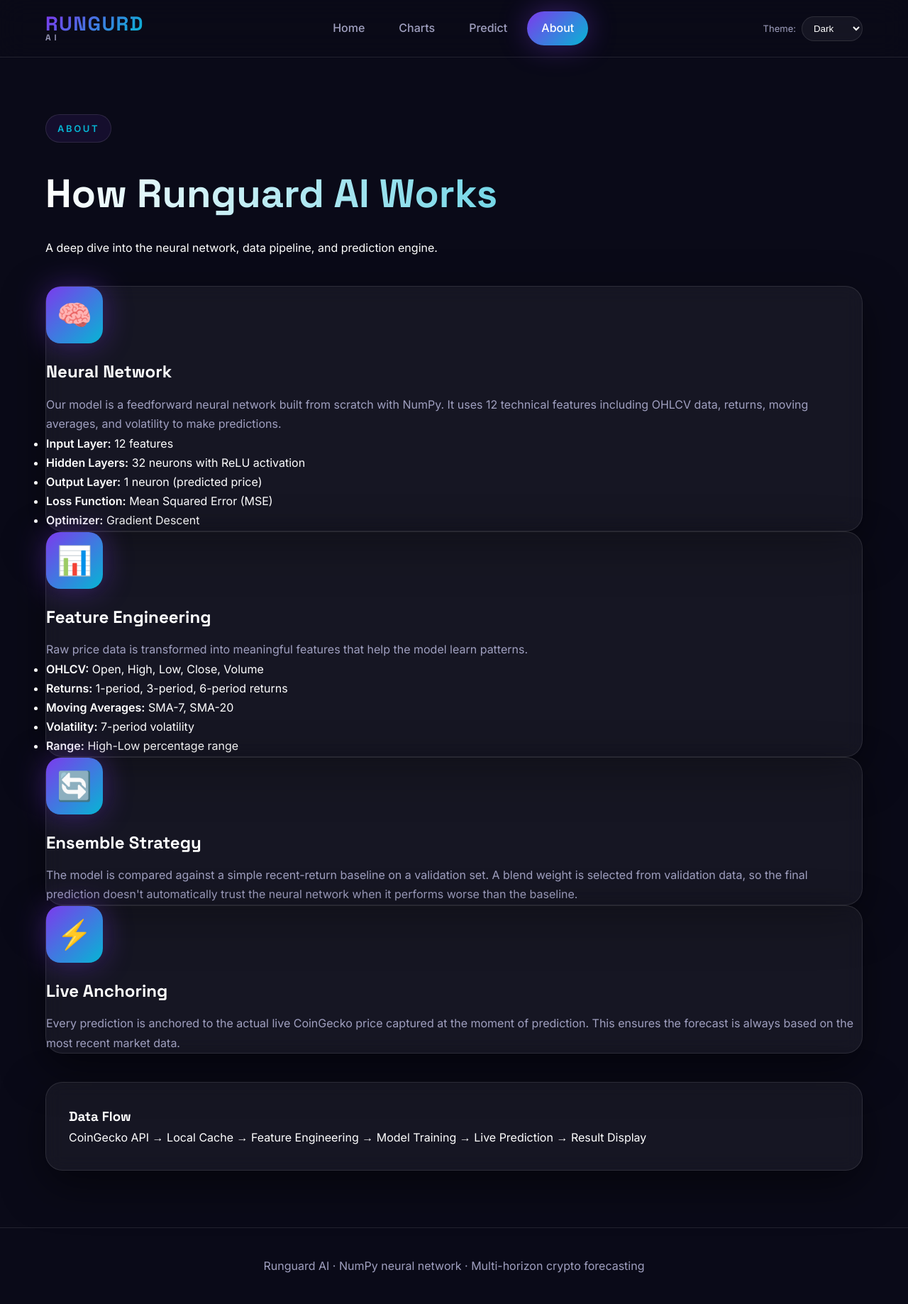
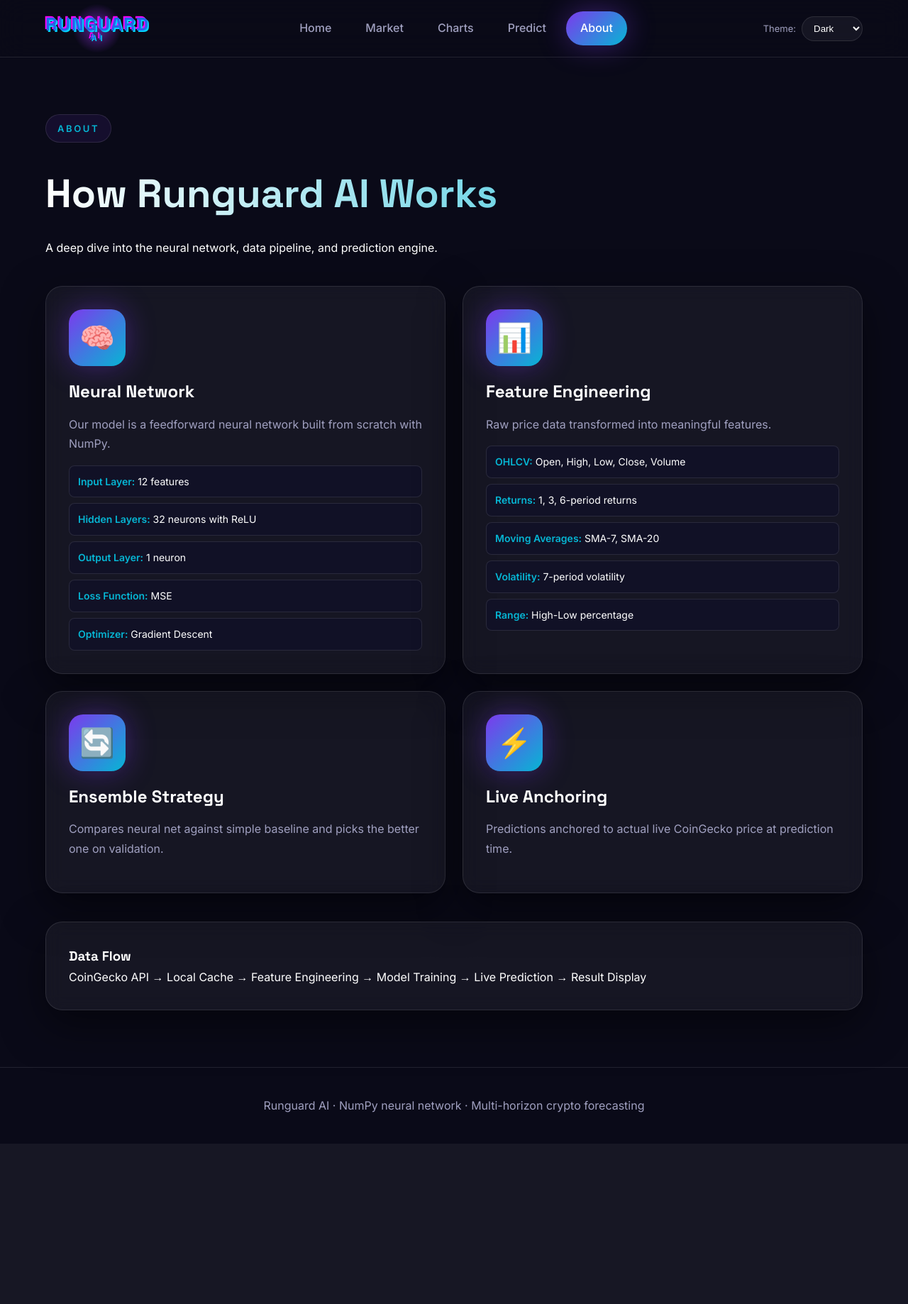
Before and after one commit to ayomideibigbemi00-tech/runguard-ai, a FastAPI app: page /about in a window 1280 px wide. Shown: the whole page at 71% size. After the commit the page ends 1612 px from the top, so only its background shows below. Run offline with FastAPI, Linux system fonts and the light colour scheme.

Commit message:
Add Market page, fix About layout, add 24h change

```diff
--- a/app/main.py
+++ b/app/main.py
@@ -34,6 +34,11 @@
 @app.get('/', response_class=HTMLResponse)
 def home(request: Request):
     return templates.TemplateResponse(request=request, name='index.html', context={**base_context(request), 'page': 'home'})
+
+
+@app.get('/market', response_class=HTMLResponse)
+def market_page(request: Request):
+    return templates.TemplateResponse(request=request, name='market.html', context={**base_context(request), 'page': 'market'})
 
 
 @app.get('/charts', response_class=HTMLResponse)
@@ -176,27 +181,22 @@
 
 @app.get('/api/movers')
 def api_movers():
-    """Get top gainers and losers in the last 24 hours."""
+    """Get top 5 gainers and losers based on 24h change."""
     try:
         prices = fetch_current_prices()
         if not prices:
             return {'gainers': [], 'losers': []}
 
-        # Sort by price change (we'll use the price as proxy since we don't have 24h change yet)
-        # In a real implementation, we'd fetch 24h change from the API
         coin_list = list(prices.values())
+        sorted_by_change = sorted(coin_list, key=lambda x: x.get('price_change_percentage_24h', 0), reverse=True)
+        gainers = sorted_by_change[:5]
+        losers = sorted_by_change[-5:]
 
-        # Sort by price (highest first for gainers, lowest for losers)
-        # For now, just return top 5 by price
-        sorted_coins = sorted(coin_list, key=lambda x: x['price'], reverse=True)
+        id_map = {v['symbol']: k for k, v in prices.items()}
+        gainers = [{**coin, 'id': id_map.get(coin['symbol'], '')} for coin in gainers]
+        losers = [{**coin, 'id': id_map.get(coin['symbol'], '')} for coin in losers]
 
-        gainers = sorted_coins[:5]
-        losers = sorted_coins[-5:]
-
-        return {
-            'gainers': [{'id': k, **v} for k, v in prices.items() if v['price'] >= sorted_coins[0]['price']][:5],
-            'losers': [{'id': k, **v} for k, v in prices.items() if v['price'] <= sorted_coins[-1]['price']][:5]
-        }
+        return {'gainers': gainers, 'losers': losers}
     except Exception as exc:
         raise HTTPException(status_code=502, detail=str(exc)) from exc
 
--- a/app/static/css/style.css
+++ b/app/static/css/style.css
@@ -15,6 +15,11 @@
   --radius-lg: 24px;
   --radius-sm: 10px;
   --transition: all 0.3s ease;
+
+  /* Logo Colors */
+  --neon-blue: #2563eb;
+  --neon-cyan: #00d4ff;
+  --neon-pink: #ff00ff;
 }
 
 html[data-theme="light"] {
@@ -68,6 +73,57 @@
 
 h1, h2, h3, .brand-logo { font-family: 'Space Grotesk', sans-serif; }
 
+/* ===== LOGO STYLES ===== */
+.brand {
+  text-decoration: none;
+  display: flex;
+  align-items: center;
+  position: relative;
+}
+
+.brand-logo {
+  display: flex;
+  flex-direction: column;
+  align-items: center;
+  line-height: 0.85;
+  position: relative;
+}
+
+.brand-logo::before {
+  content: '';
+  position: absolute;
+  top: 50%;
+  left: 50%;
+  transform: translate(-50%, -50%);
+  width: 70px;
+  height: 70px;
+  background: radial-gradient(circle, rgba(147, 51, 234, 0.6), transparent 70%);
+  border-radius: 50%;
+  z-index: -1;
+  pointer-events: none;
+}
+
+.logo-main {
+  font-size: 26px;
+  font-weight: 900;
+  letter-spacing: 0.05em;
+  color: var(--neon-blue);
+  text-shadow:
+    2px 2px 0 var(--neon-cyan),
+    -2px -2px 0 var(--neon-pink);
+}
+
+.logo-sub {
+  font-size: 12px;
+  font-weight: 900;
+  letter-spacing: 0.4em;
+  color: var(--neon-blue);
+  text-shadow:
+    2px 2px 0 var(--neon-cyan),
+    -2px -2px 0 var(--neon-pink);
+  margin-top: 2px;
+}
+
 /* ===== NAVBAR ===== */
 .nav-wrap {
   position: sticky; top: 0; z-index: 100;
@@ -80,15 +136,6 @@
   max-width: 1200px; margin: 0 auto; padding: 0 24px; height: 80px;
   display: flex; align-items: center; justify-content: space-between; gap: 24px;
 }
-
-.brand { text-decoration: none; }
-.brand-logo { display: flex; flex-direction: column; line-height: 0.85; }
-.logo-main {
-  font-size: 28px; font-weight: 700; letter-spacing: 0.05em;
-  background: linear-gradient(135deg, var(--accent), var(--accent-2));
-  -webkit-background-clip: text; -webkit-text-fill-color: transparent;
-}
-.logo-sub { font-size: 12px; font-weight: 600; letter-spacing: 0.4em; color: var(--text-secondary); margin-top: 2px; }
 
 .nav-links { display: flex; gap: 8px; }
 .nav-links a {
@@ -221,6 +269,57 @@
   height: 500px; position: relative;
 }
 
+/* ===== ABOUT PAGE ===== */
+.about-grid {
+  display: grid;
+  grid-template-columns: repeat(2, 1fr);
+  gap: 24px;
+  margin-top: 40px;
+}
+
+.about-card {
+  padding: 32px;
+  display: flex;
+  flex-direction: column;
+  height: 100%;
+}
+
+.about-card .icon {
+  margin-bottom: 16px;
+}
+
+.about-card h3 {
+  font-size: 24px;
+  margin-bottom: 12px;
+}
+
+.about-card p {
+  margin-bottom: 16px;
+  color: var(--text-secondary);
+  line-height: 1.7;
+}
+
+.feature-list {
+  list-style: none;
+  padding: 0;
+  margin: 0;
+  display: flex;
+  flex-direction: column;
+  gap: 8px;
+}
+
+.feature-list li {
+  padding: 10px 12px;
+  background: var(--bg-secondary);
+  border-radius: 8px;
+  font-size: 14px;
+  border: 1px solid var(--border);
+}
+
+.feature-list li strong {
+  color: var(--accent-2);
+}
+
 /* ===== FOOTER ===== */
 .footer { padding: 40px; text-align: center; color: var(--text-secondary); border-top: 1px solid var(--border); }
 
--- a/app/static/js/app.js
+++ b/app/static/js/app.js
@@ -11,7 +11,42 @@
   });
 })();
 
-// Top Movers (Home page)
+// Live Prices Table (Market page)
+document.addEventListener('DOMContentLoaded', function() {
+  const tableBody = document.getElementById('price-table-body');
+  if (!tableBody) return;
+
+  async function updatePrices() {
+    try {
+      const response = await fetch('/api/prices');
+      if (!response.ok) throw new Error('Failed to fetch prices');
+      const data = await response.json();
+      const prices = data.prices || {};
+
+      let html = '';
+      for (const [coinId, info] of Object.entries(prices)) {
+        const price = Number(info.price).toLocaleString(undefined, { maximumFractionDigits: 8 });
+        const change = info.price_change_percentage_24h;
+        const changeDisplay = change !== undefined ? Number(change).toFixed(2) + '%' : 'N/A';
+        const changeClass = change >= 0 ? 'positive' : 'negative';
+        html += `<tr>
+          <td>${info.name}</td>
+          <td>${info.symbol}</td>
+          <td>$${price}</td>
+          <td class="${changeClass}">${changeDisplay}</td>
+        </tr>`;
+      }
+      tableBody.innerHTML = html;
+    } catch (error) {
+      console.error('Error updating prices:', error);
+    }
+  }
+
+  updatePrices();
+  setInterval(updatePrices, 60000);
+});
+
+// Top Movers (Market page)
 document.addEventListener('DOMContentLoaded', function() {
   const gainersList = document.getElementById('gainers-list');
   const losersList = document.getElementById('losers-list');
@@ -25,18 +60,26 @@
 
       if (data.gainers && data.gainers.length > 0) {
         gainersList.innerHTML = data.gainers.map(coin => `
-          <tr><td>${coin.name} (${coin.symbol})</td><td class="positive">$${Number(coin.price).toLocaleString(undefined, {maximumFractionDigits: 8})}</td></tr>
+          <tr>
+            <td>${coin.name} (${coin.symbol})</td>
+            <td>$${Number(coin.price).toLocaleString(undefined, {maximumFractionDigits: 8})}</td>
+            <td class="positive">+${Number(coin.price_change_percentage_24h).toFixed(2)}%</td>
+          </tr>
         `).join('');
       }
 
       if (data.losers && data.losers.length > 0) {
         losersList.innerHTML = data.losers.map(coin => `
-          <tr><td>${coin.name} (${coin.symbol})</td><td class="negative">$${Number(coin.price).toLocaleString(undefined, {maximumFractionDigits: 8})}</td></tr>
+          <tr>
+            <td>${coin.name} (${coin.symbol})</td>
+            <td>$${Number(coin.price).toLocaleString(undefined, {maximumFractionDigits: 8})}</td>
+            <td class="negative">${Number(coin.price_change_percentage_24h).toFixed(2)}%</td>
+          </tr>
         `).join('');
       }
     } catch (error) {
-      gainersList.innerHTML = '<tr><td colspan="2">Unable to load</td></tr>';
-      losersList.innerHTML = '<tr><td colspan="2">Unable to load</td></tr>';
+      gainersList.innerHTML = '<tr><td colspan="3">Unable to load</td></tr>';
+      losersList.innerHTML = '<tr><td colspan="3">Unable to load</td></tr>';
     }
   }
   fetchMovers();
--- a/app/templates/about.html
+++ b/app/templates/about.html
@@ -1,49 +1,49 @@
 {% extends 'base.html' %}
 {% block title %}Runguard AI · About{% endblock %}
 {% block content %}
-<section class="page container">
-  <p class="eyebrow">ABOUT</p>
+<section class="page">
+  <p class="eyebrow">About</p>
   <h1>How Runguard AI Works</h1>
   <p class="lead">A deep dive into the neural network, data pipeline, and prediction engine.</p>
 
-  <div class="grid two" style="margin-top: 40px;">
-    <article>
+  <div class="about-grid">
+    <div class="panel about-card">
       <div class="icon">🧠</div>
       <h3>Neural Network</h3>
-      <p>Our model is a feedforward neural network built from scratch with NumPy. It uses 12 technical features including OHLCV data, returns, moving averages, and volatility to make predictions.</p>
-      <ul>
+      <p>Our model is a feedforward neural network built from scratch with NumPy.</p>
+      <ul class="feature-list">
         <li><strong>Input Layer:</strong> 12 features</li>
-        <li><strong>Hidden Layers:</strong> 32 neurons with ReLU activation</li>
-        <li><strong>Output Layer:</strong> 1 neuron (predicted price)</li>
-        <li><strong>Loss Function:</strong> Mean Squared Error (MSE)</li>
+        <li><strong>Hidden Layers:</strong> 32 neurons with ReLU</li>
+        <li><strong>Output Layer:</strong> 1 neuron</li>
+        <li><strong>Loss Function:</strong> MSE</li>
         <li><strong>Optimizer:</strong> Gradient Descent</li>
       </ul>
-    </article>
+    </div>
 
-    <article>
+    <div class="panel about-card">
       <div class="icon">📊</div>
       <h3>Feature Engineering</h3>
-      <p>Raw price data is transformed into meaningful features that help the model learn patterns.</p>
-      <ul>
+      <p>Raw price data transformed into meaningful features.</p>
+      <ul class="feature-list">
         <li><strong>OHLCV:</strong> Open, High, Low, Close, Volume</li>
-        <li><strong>Returns:</strong> 1-period, 3-period, 6-period returns</li>
+        <li><strong>Returns:</strong> 1, 3, 6-period returns</li>
         <li><strong>Moving Averages:</strong> SMA-7, SMA-20</li>
         <li><strong>Volatility:</strong> 7-period volatility</li>
-        <li><strong>Range:</strong> High-Low percentage range</li>
+        <li><strong>Range:</strong> High-Low percentage</li>
       </ul>
-    </article>
+    </div>
 
-    <article>
+    <div class="panel about-card">
       <div class="icon">🔄</div>
       <h3>Ensemble Strategy</h3>
-      <p>The model is compared against a simple recent-return baseline on a validation set. A blend weight is selected from validation data, so the final prediction doesn't automatically trust the neural network when it performs worse than the baseline.</p>
-    </article>
+      <p>Compares neural net against simple baseline and picks the better one on validation.</p>
+    </div>
 
-    <article>
+    <div class="panel about-card">
       <div class="icon">⚡</div>
       <h3>Live Anchoring</h3>
-      <p>Every prediction is anchored to the actual live CoinGecko price captured at the moment of prediction. This ensures the forecast is always based on the most recent market data.</p>
-    </article>
+      <p>Predictions anchored to actual live CoinGecko price at prediction time.</p>
+    </div>
   </div>
 
   <div class="panel" style="margin-top: 40px;">
--- a/app/templates/base.html
+++ b/app/templates/base.html
@@ -14,12 +14,13 @@
   <nav class="nav">
     <a class="brand" href="/">
       <span class="brand-logo">
-        <span class="logo-main">RUNGURD</span>
+        <span class="logo-main">RUNGUARD</span>
         <span class="logo-sub">AI</span>
       </span>
     </a>
     <div class="nav-links">
       <a class="{% if page == 'home' %}active{% endif %}" href="/">Home</a>
+      <a class="{% if page == 'market' %}active{% endif %}" href="/market">Market</a>
       <a class="{% if page == 'charts' %}active{% endif %}" href="/charts">Charts</a>
       <a class="{% if page == 'predict' %}active{% endif %}" href="/predict">Predict</a>
       <a class="{% if page == 'about' %}active{% endif %}" href="/about">About</a>
```
Also changed, not shown: other parts of app/static/css/style.css (+19 -17 lines), app/services/data.py (+6 -10 lines), app/templates/index.html (+1 -21 lines), app/templates/market.html (added, +48 -0 lines).
